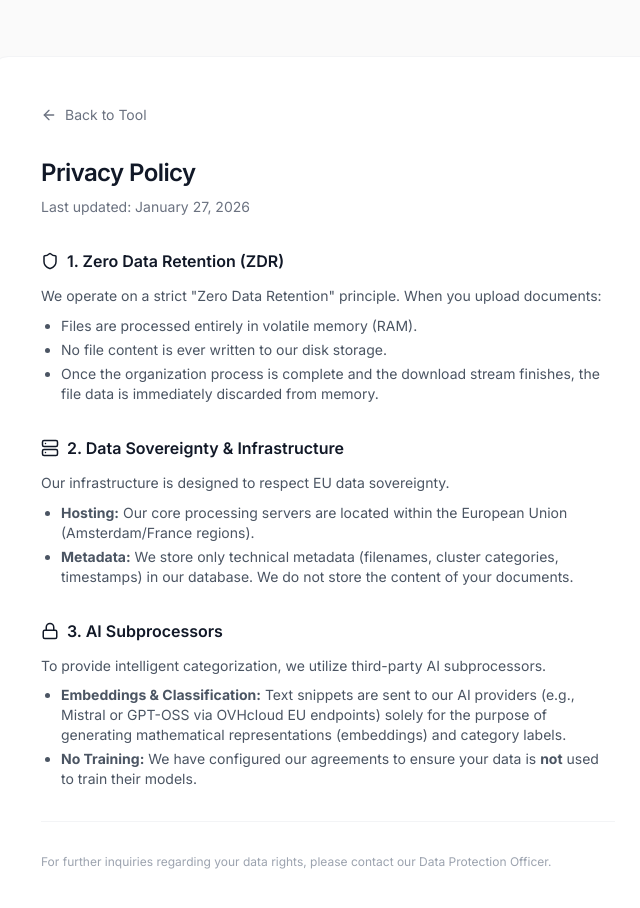
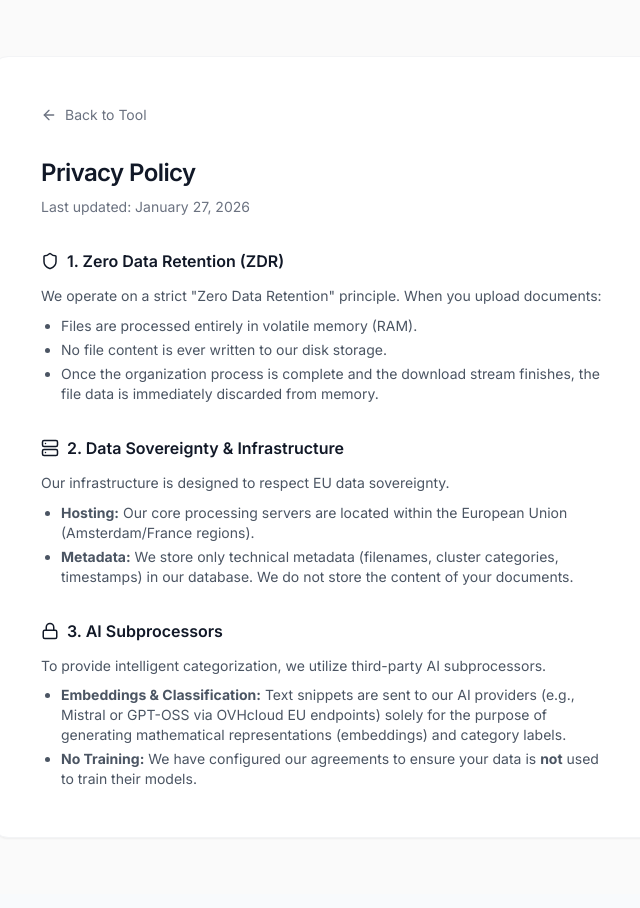
Before and after one commit to LaurensN98/file-organizing, a Next.js app in the folder frontend/: page /privacy in a window 1280 px wide. Shown: the top 908 px of the page, without its empty margins (312-952 px from the left). Built offline with nearby package versions, Linux system fonts and the light colour scheme.

Commit message:
Demo finalized

```diff
--- a/frontend/src/app/privacy/page.tsx
+++ b/frontend/src/app/privacy/page.tsx
@@ -64,12 +64,6 @@ export default function PrivacyPolicy() {
               <li><strong>No Training:</strong> We have configured our agreements to ensure your data is <strong>not</strong> used to train their models.</li>
             </ul>
           </section>
-
-          <section className="pt-8 border-t border-gray-100">
-            <p className="text-xs text-gray-400">
-              For further inquiries regarding your data rights, please contact our Data Protection Officer.
-            </p>
-          </section>
         </div>
       </div>
     </main>
```
Also changed, not shown: 2 other files (tests, documents, lock files or other folders).
